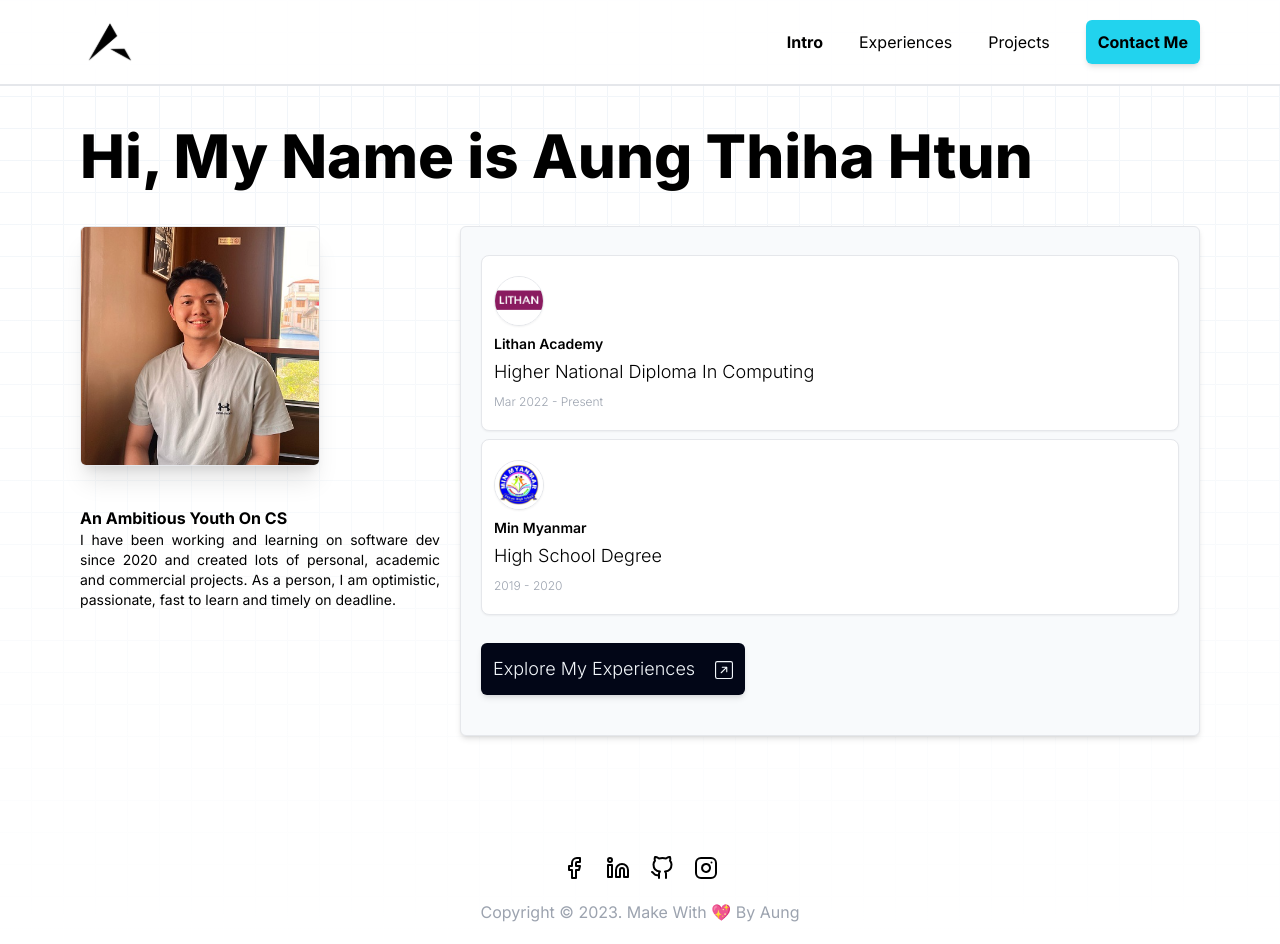
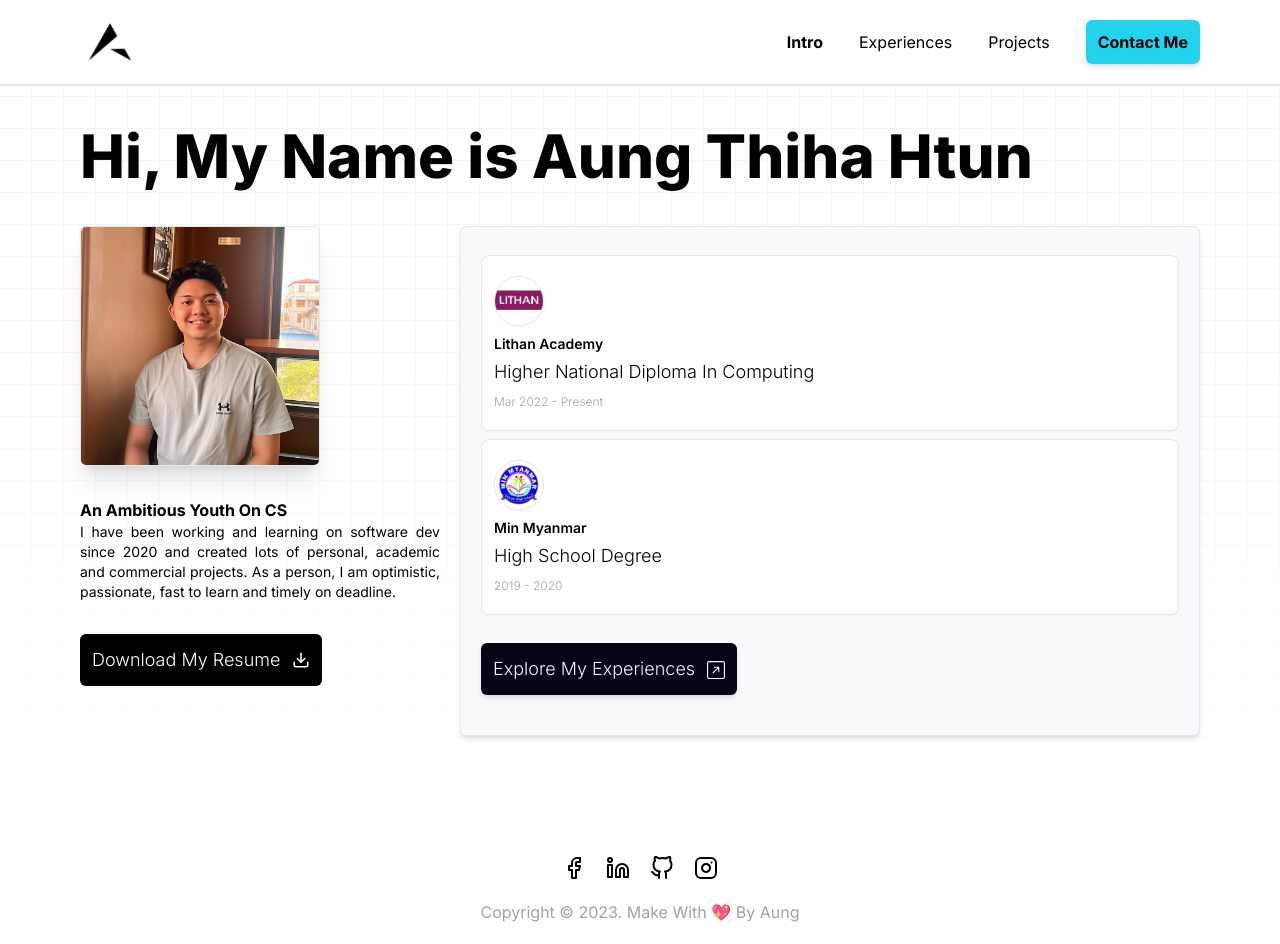
Before and after one commit to harrison542002/aung, a Next.js app: page / in a window 1280 px wide. Built offline with nearby package versions, Linux system fonts and the light colour scheme.

Commit message:
add resume

```diff
--- a/src/app/page.tsx
+++ b/src/app/page.tsx
@@ -4,6 +4,7 @@ import Image from "next/image";
 import Link from "next/link";
 import { BsArrowUpRightSquare } from "react-icons/bs";
 import { leftslide, rightslide } from "../util/animateVariants";
+import { FiDownload } from "react-icons/fi";
 import SpacingLayout from "@/components/SpacingLayout";
 import TypedHeading from "@/components/typeheading";
 
@@ -59,18 +60,31 @@ const Home = () => {
                 />
               </motion.div>
             </div>
-            <motion.p
+            <motion.div
               transition={{ duration: 0.8, delay: 0.5 }}
               variants={rightslide}
               initial={"initialState"}
               animate={"animateState"}
-              className="lg:py-10 md:py-8 py-5 text-sm text-justify"
             >
-              <b className="block text-base">An Ambitious Youth On CS</b> I have
-              been working and learning on software dev since 2020 and created
-              lots of personal, academic and commercial projects. As a person, I
-              am optimistic, passionate, fast to learn and timely on deadline.
-            </motion.p>
+              <p className="lg:py-8 md:py-8 py-5 text-sm text-justify">
+                <b className="block text-base">An Ambitious Youth On CS</b> I
+                have been working and learning on software dev since 2020 and
+                created lots of personal, academic and commercial projects. As a
+                person, I am optimistic, passionate, fast to learn and timely on
+                deadline.
+              </p>
+              <Link
+                href={
+                  "https://drive.google.com/file/d/1XbWep3MLm6koH0lrDGdO_uzI3KHoPSeY/view?usp=sharing"
+                }
+                target="_blank"
+              >
+                <button className="flex items-center bg-black text-white lg:p-3 md:p-2 p-2 rounded-md transition-all duration-500 hover:text-cyan-400 lg:text-lg md:text-base text-sm font-light">
+                  <p className="inline-block">Download My Resume</p>
+                  <FiDownload className="inline-block lg:ml-3 md:ml-2 ml-2" />
+                </button>
+              </Link>
+            </motion.div>
           </div>
           <div className="col-span-4 lg:text-xl md:text-lg text-base font-light">
             <motion.div
@@ -97,7 +111,7 @@ const Home = () => {
               <Link href="/experiences">
                 <button className="shadow-md lg:p-3 md:p-2 p-2 lg:text-lg md:text-base text-sm bg-slate-950 my-5 text-slate-100 rounded-md hover:text-cyan-400 transition-all duration-700">
                   <p className="inline-block">Explore My Experiences</p>
-                  <BsArrowUpRightSquare className="inline-block ml-5" />
+                  <BsArrowUpRightSquare className="inline-block lg:ml-3 md:ml-2 ml-2" />
                 </button>
               </Link>
             </motion.div>
```
